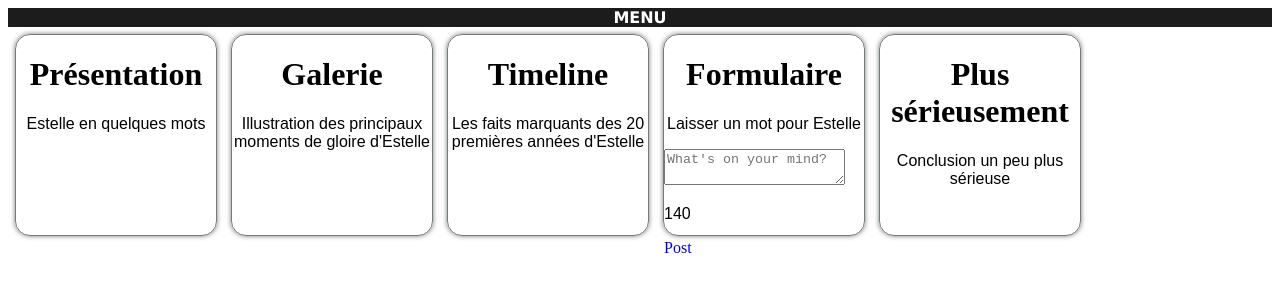
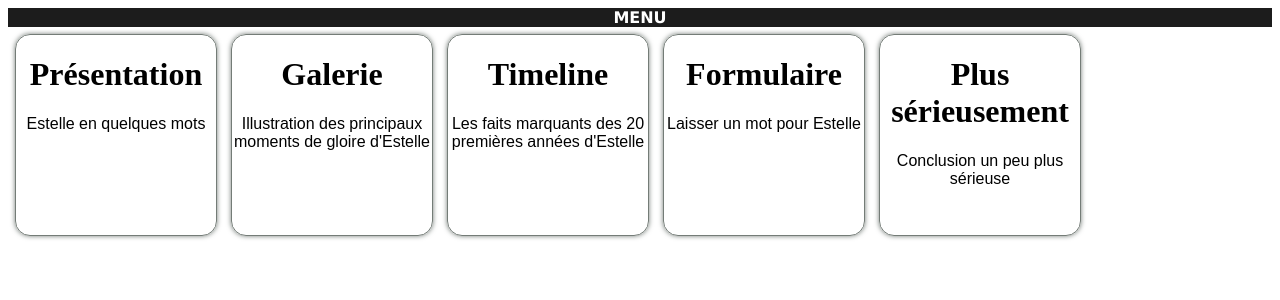
Before and after one commit to Simpleprune/simpleprune.github.io, a Jekyll site: the page menu.html, which Jekyll copies as it is, in a window 1280 px wide. Shown: the top 300 px of the page. Built offline with Jekyll 4.4.1, drawn with Linux system fonts in a browser that asks for light colours.

Commit message:
Update style.css

```diff
--- a/css/style.css
+++ b/css/style.css
@@ -105,3 +105,8 @@
   margin-top:7px;
 
 }
+
+.view{
+  display:none;
+}
+}
```
